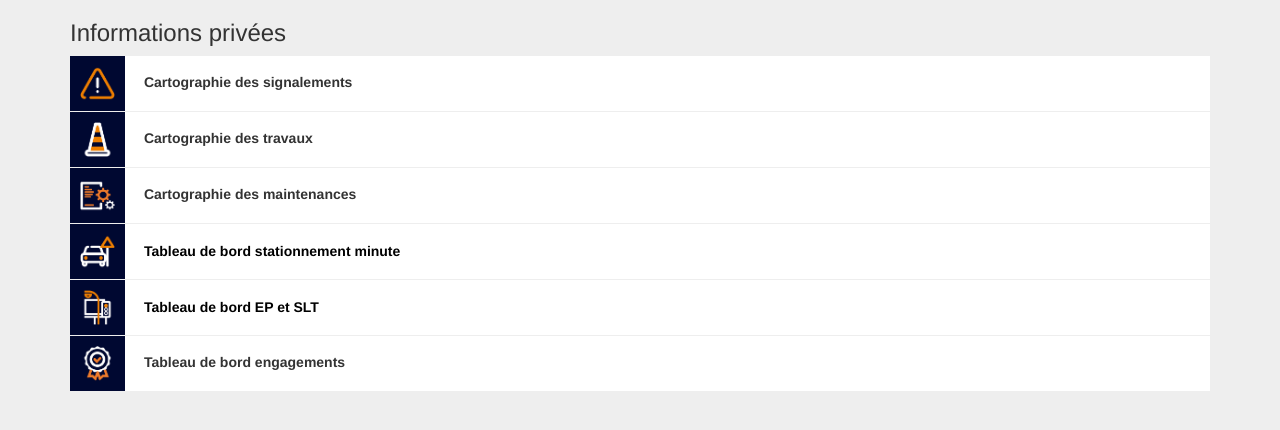
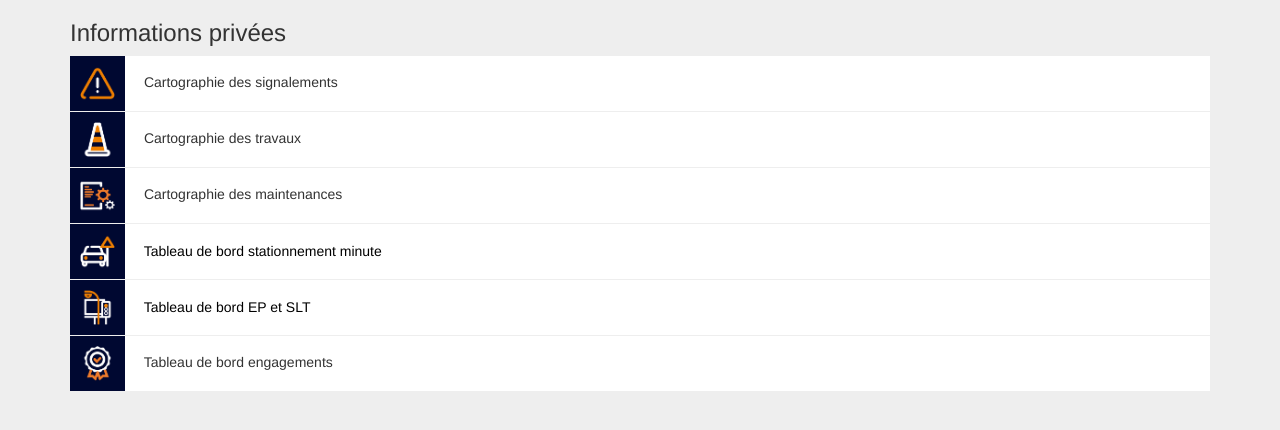
Before and after one commit to citeos-ic/labelleeclairee, a plain HTML site: page app_screen/menu.html in a window 1280 px wide. Drawn offline with Linux system fonts and the light colour scheme.

Commit message:
update style

```diff
--- a/app_screen/style.css
+++ b/app_screen/style.css
@@ -265,11 +265,13 @@ ul.options {
 ul.options li {
   background-color: #fff;
   color: #333;
-  font-weight: 600;
   margin: 0px;
   transition: all .1s ease;
   cursor: pointer;
   border-bottom: 1px solid #eee;
+	white-space: nowrap;
+	overflow: hidden;
+	text-overflow: ellipsis;
 }
 
 ul.options li a, ul.options li a:hover, ul.options li a:active {
```
